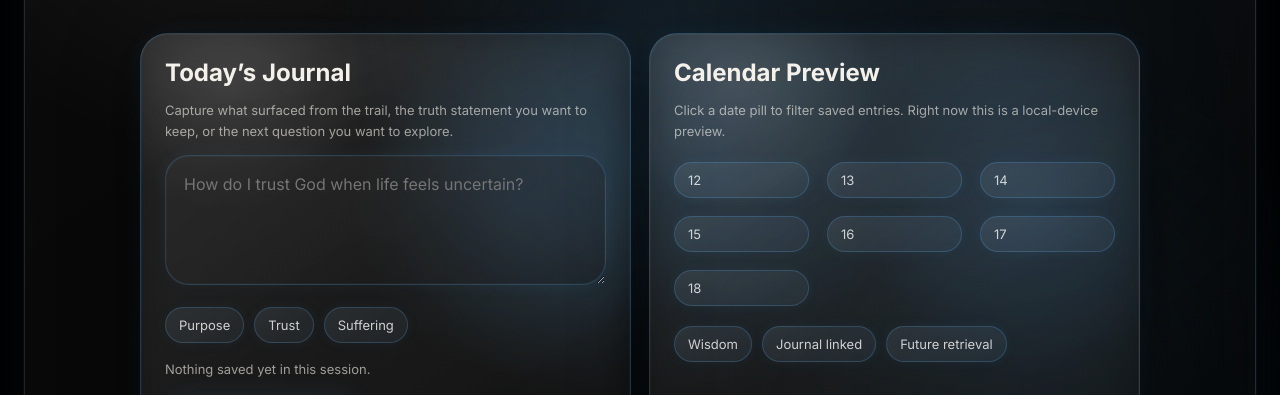
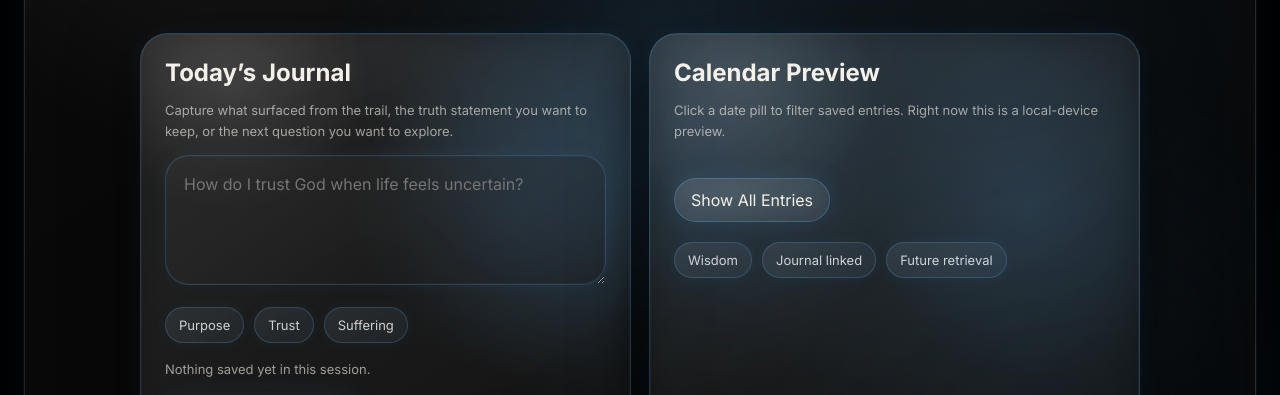
Before and after one commit to ivanrootedbyte/rootedbyte, a plain HTML site: page journal.html in a window 1280 px wide. Shown: the part 363-758 px from the top of the page. Drawn offline with Linux system fonts and the light colour scheme.

Commit message:
Update journal.html

```diff
--- a/journal.html
+++ b/journal.html
@@ -53,15 +53,13 @@
             <h2>Calendar Preview</h2>
             <p class="muted">Click a date pill to filter saved entries. Right now this is a local-device preview.</p>
 
-            <div class="badge-grid" style="grid-template-columns:repeat(3,1fr);margin:20px 0 0">
-              <span class="pill" data-calendar-day data-date-key="2026-06-12">12</span>
-              <span class="pill" data-calendar-day data-date-key="2026-06-13">13</span>
-              <span class="pill" data-calendar-day data-date-key="2026-06-14">14</span>
-              <span class="pill" data-calendar-day data-date-key="2026-06-15">15</span>
-              <span class="pill" data-calendar-day data-date-key="2026-06-16">16</span>
-              <span class="pill" data-calendar-day data-date-key="2026-06-17">17</span>
-              <span class="pill" data-calendar-day data-date-key="2026-06-18">18</span>
-            </div>
+            <div class="badge-grid" data-calendar-grid style="grid-template-columns:repeat(3,1fr);margin:20px 0 0">
+  <!-- Calendar dates are generated by rootedos.js -->
+</div>
+
+<div class="pill-row" style="margin-top:16px;">
+  <button class="ghost-btn" type="button" data-show-all-journal>Show All Entries</button>
+</div>
 
             <div class="pill-row" style="margin-top:20px;">
               <span class="pill">Study saved</span>
```
